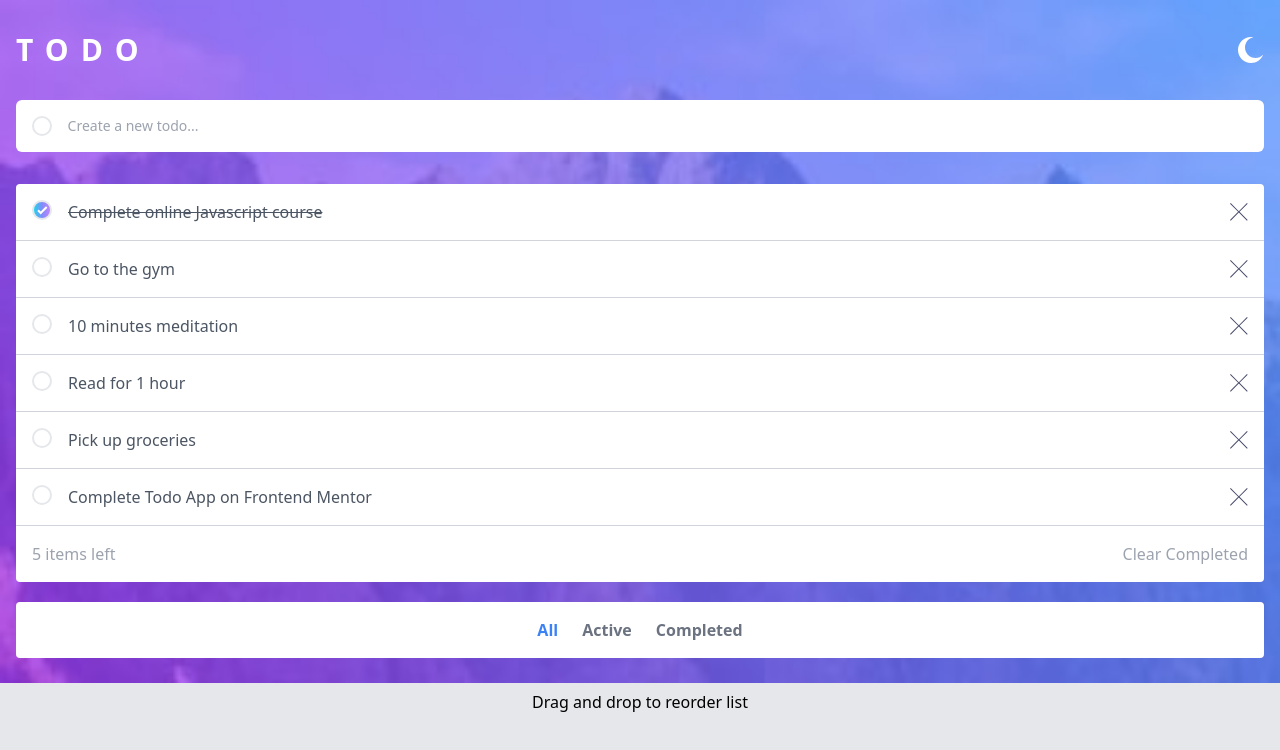
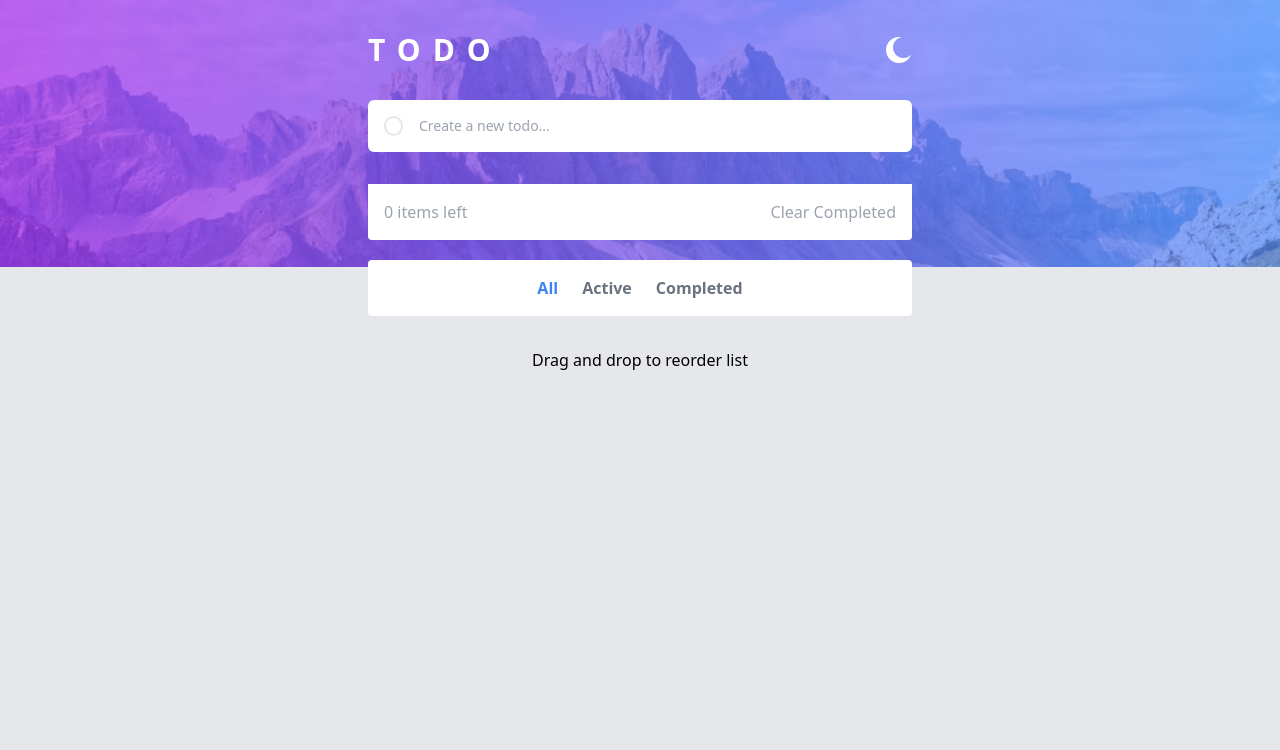
Before and after one commit to Netgraphic/vite-react-tailwind-todo-frontendmentor, a React (Vite) app: page / in a window 1280 px wide. Shown: the top 750 px of the page. Built offline with nearby package versions, Linux system fonts and the light colour scheme.

Commit message:
localstorage

```diff
--- a/src/App.jsx
+++ b/src/App.jsx
@@ -3,19 +3,25 @@ import TodoCreate from "./components/TodoCreate";
 import TodoComputed from "./components/TodoComputed";
 import TodoList from "./components/TodoList";
 import TodoFilter from "./components/TodoFilter";
-import { useState } from "react";
+import { useEffect, useState } from "react";
 
-const initialStatesTodos = [
+/*const initialStatesTodos = [
     { id: 1, title: "Complete online Javascript course", completed: true },
     { id: 2, title: "Go to the gym", completed: false },
     { id: 3, title: "10 minutes meditation", completed: false },
     { id: 4, title: "Read for 1 hour", completed: false },
     { id: 5, title: "Pick up groceries", completed: false },
     { id: 6, title: "Complete Todo App on Frontend Mentor", completed: false },
-];
+];*/
+
+const initialStatesTodos = JSON.parse(localStorage.getItem("todos")) || [];
 
 const App = () => {
     const [todos, setTodos] = useState(initialStatesTodos);
+
+    useEffect(() => {
+        localStorage.setItem("todos", JSON.stringify(todos));
+    }, [todos]);
 
     const createTodo = (title) => {
         const newTodo = {
@@ -63,10 +69,10 @@ const App = () => {
     };
 
     return (
-        <div className="min-h-screen bg-gray-200 bg-[url('./assets/images/bg-mobile-light.jpg')] bg-contain bg-no-repeat transition-all duration-200 dark:bg-gray-900 dark:bg-[url('./assets/images/bg-mobile-dark.jpg')]">
+        <div className="min-h-screen bg-gray-200 bg-mobile-light bg-contain bg-no-repeat transition-all duration-200 dark:bg-gray-900 dark:bg-mobile-dark md:bg-desktop-light md:dark:bg-desktop-dark">
             <Header />
 
-            <main className="container mx-auto mt-8 px-4">
+            <main className="container mx-auto mt-8 px-4 md:max-w-xl">
                 <TodoCreate createTodo={createTodo} />
 
                 <TodoList
--- a/src/components/Header.jsx
+++ b/src/components/Header.jsx
@@ -2,25 +2,23 @@ import { useEffect, useState } from "react";
 import IconMoon from "./icons/IconMoon";
 import IconSun from "./icons/IconSun";
 
-const initialStateDarkMode = localStorage.getItem('theme') === 'dark';
+const initialStateDarkMode = localStorage.getItem("theme") === "dark";
 
 const Header = () => {
-
     const [darkMode, setDarkmode] = useState(initialStateDarkMode);
 
     useEffect(() => {
-        if(darkMode) {
-            document.documentElement.classList.add('dark');
-            localStorage.setItem('theme', 'dark');
-        }
-        else {
-            document.documentElement.classList.remove('dark');
-            localStorage.setItem('theme', 'light');
+        if (darkMode) {
+            document.documentElement.classList.add("dark");
+            localStorage.setItem("theme", "dark");
+        } else {
+            document.documentElement.classList.remove("dark");
+            localStorage.setItem("theme", "light");
         }
     }, [darkMode]);
 
     return (
-        <header className="container mx-auto px-4 pt-8 text-3xl font-semibold tracking-[.4em]">
+        <header className="container mx-auto px-4 pt-8 text-3xl font-semibold tracking-[.4em] md:max-w-xl">
             <div className="flex justify-between">
                 <h1 className="uppercase text-white">Todo</h1>
                 <button onClick={() => setDarkmode(!darkMode)}>
@@ -29,6 +27,6 @@ const Header = () => {
             </div>
         </header>
     );
-}
+};
 
 export default Header;
--- a/tailwind.config.js
+++ b/tailwind.config.js
@@ -2,7 +2,14 @@
 export default {
   content: ["./index.html", "./src/**/*.{js,ts,jsx,tsx}"],
   theme: {
-    extend: {},
+    extend: {
+      backgroundImage: {
+        'desktop-light': "url('./assets/images/bg-desktop-light.jpg')",
+        'desktop-dark': "url('./assets/images/bg-desktop-dark.jpg')",
+        'mobile-light': "url('./assets/images/bg-mobile-light.jpg')",
+        'mobile-dark': "url('./assets/images/bg-mobile-dark.jpg')",
+      }
+    },
   },
   darkMode: 'class',
   plugins: [],
```
